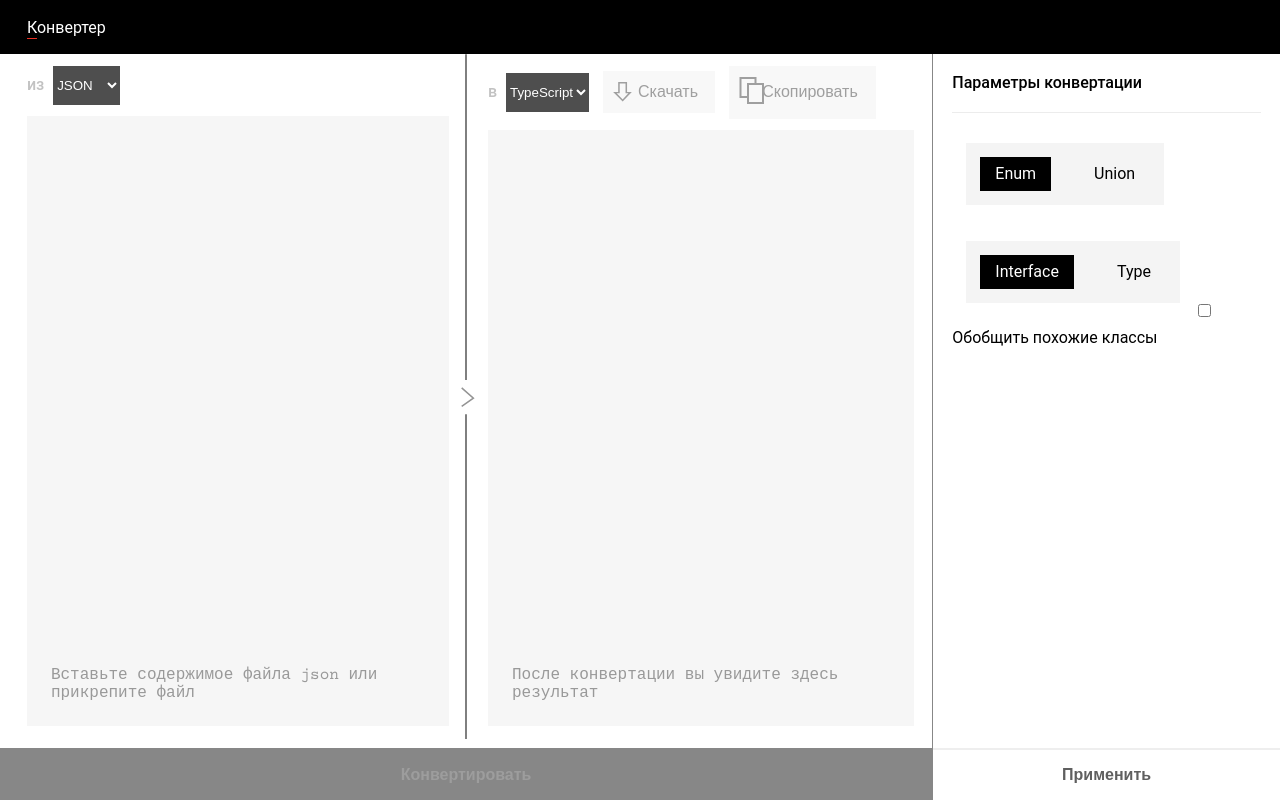
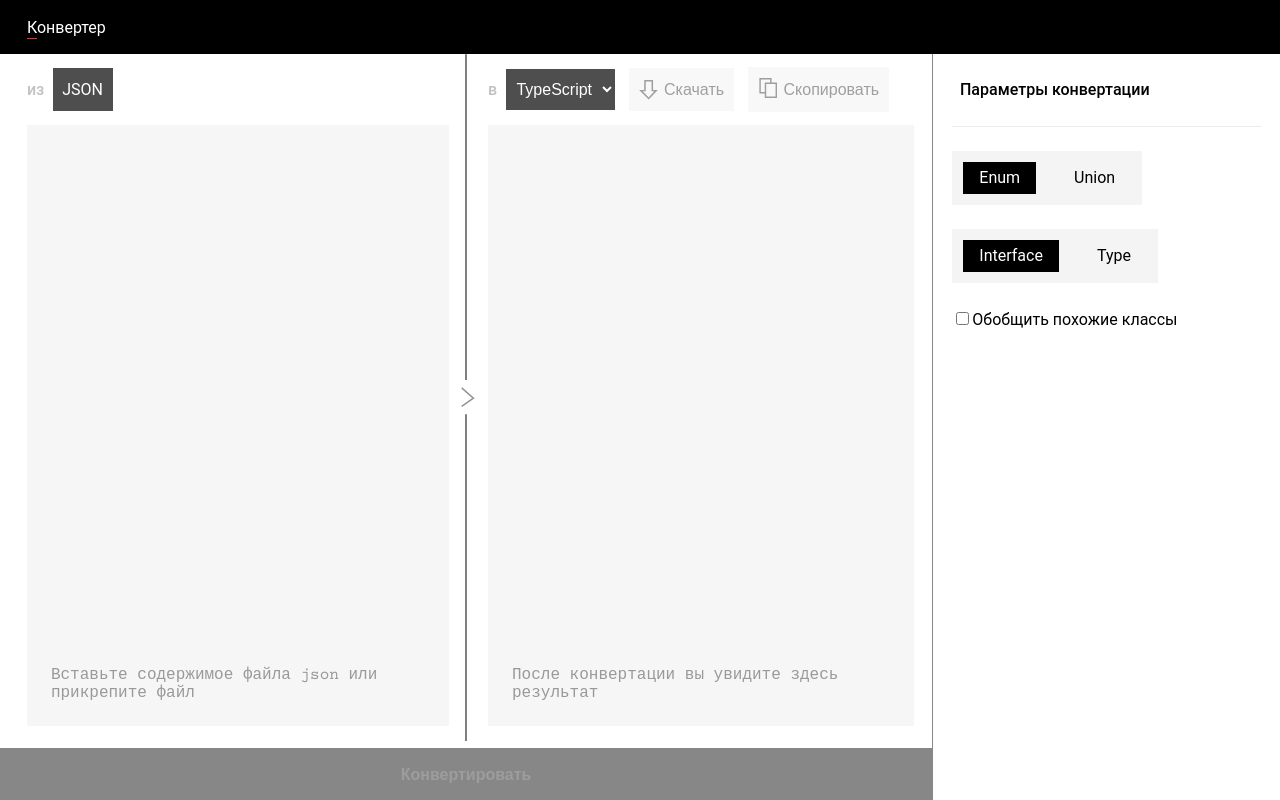
Before and after one commit to ArtyomYaprintsev/converter, a React (Vite) app: page / in a window 1280 px wide. Built offline with nearby package versions, Linux system fonts and the light colour scheme.

Commit message:
HTML + CSS update
1. Replace "FromType" select to div
2. Root fix for RedStripe.svg in header
3. Fixed runtime errors with selects
4. Some visual fixes
5. Sidebar visual update

```diff
--- a/src/App.css
+++ b/src/App.css
@@ -35,7 +35,7 @@ header {
 }
 
 .RedStripe {
-  background-image: url(assets/RedStripe.svg);
+  background-image: url(./assets/RedStripe.svg);
   background-repeat: no-repeat;
   background-position: 50%;
   background-size: 100%;
@@ -66,14 +66,26 @@ select > option {
   font-weight: 500;
 }
 
-#FromTypes {
-  padding-top: 1.4vh;
-  padding-bottom: 1.4vh;
+.FromTypes {
+  display: flex;
+  flex-flow: row;
+  background-color: #4E4E4E;
+  color: white;
+  padding-left: 0.7vw;
+  padding-right: 0.8vw;
+  padding-top: 1.2vh;
+  padding-bottom: 1.2vh;
+  font-size: 2vh;
+  height: 2.9vh;
+  align-items: center;
 }
 
 #ToTypes {
+  padding-left: 0.5vw;
+  padding-right: 0.5vw;
   padding-top: 1.4vh;
   padding-bottom: 1.4vh;
+  font-size: 2vh;
 }
 
 textarea {
@@ -130,12 +142,17 @@ button {
   padding-top: 1.4vh;
   padding-bottom: 1.4vh;
   align-items: center;
+  height: 6vh;
 }
 
 .LeftSide .Block .Button {
   margin-right: 1.1vw;
   padding-top: 1.4vh;
   padding-bottom: 1.4vh;
+}
+
+.LeftSide .Block .Button.Copy {
+  padding-bottom: 1.19vh;
 }
 
 .LeftSide .Block .Header .Text {
@@ -198,10 +215,9 @@ button {
   opacity: 0.6;
 }
 
-.LeftSide .Copy .Icon {
+.LeftSide .Copy .Iconsvg {
   /* content: url(./assets/CopyIcon.svg); */
-  height: 5.4%;
-  width: 13%;
+  height: 2.5vh;
 }
 
 .LeftSide .Copy .Icon:disabled {
@@ -233,8 +249,7 @@ button {
 
 .LeftSide .Download .Icon {
   content: url(./assets/DownloadIcon.svg);
-  height: 10%;
-  width: 20%;
+  height: 2.5vh;
 }
 
 /* Разделяющий див со стрелкой – BetweenStripe */
@@ -270,7 +285,7 @@ button {
 
 .LeftSide .BetweenStripe .SecondStripe {
   content: url(./assets/FirstStripe.svg);
-  width: 0.266vh;
+  width: 0.268vh;
 }
 
 
@@ -292,14 +307,21 @@ button {
 }
 
 .RightSide .Header {
+  display: flex;
+  align-items: center;
   padding-top: 2vh;
+  padding-left: 0.6vw;
+  padding-right: 1vw;
   padding-bottom: 2vh;
   border-bottom: 0.15vh solid #ECECEC;
   font-weight: 500;
+  height: 5vh;
 }
 
-.RightSide .Body {
-  padding-top: 2vh;
+.RightSide .Container .Body {
+  padding-top: 3vh;
+  display: flex;
+  flex-flow: column;
 }
 
 
@@ -311,29 +333,45 @@ button {
   width: 100%;
 }
 
-.RadioButtonGroup {
+.RightSide .RadioButtonGroup {
   display: inline-block;
   overflow: hidden;
-  margin: 14px;
+  margin-bottom: 3vh;
 }
 
-.RadioButton {
+.RightSide .RadioButton {
   /* float: left; */
   display: inline-block;
 }
 
-.RadioButtonGroup input[type=radio] {
+.RightSide .RadioButtonGroup input[type=radio] {
   display: none;
 }
 
-.RadioButtonGroup label {
+.RightSide .RadioButtonGroup label {
   display: inline-block;
-	padding: 0px 15px;
-	line-height: 34px;
-	border: 14px solid #f4f4f4;
+	padding: 0px 2vh;
+	line-height: 4vh;
+	border: 1.4vh solid #f4f4f4;
   background-color: #F4F4F4;
 	cursor: pointer;
 	user-select: none;
+}
+
+.RightSide checkbox:before {
+  width: 2vh;
+  height: 2vh;
+  border-radius: 0;
+  border: none;
+  background-color: #F4F4F4;
+}
+
+.RightSide checkbox:after {
+  width: 2vh;
+  height: 2vh;
+  border-radius: 0;
+  border: none;
+  background-color: black;
 }
 
 /* Checked */
--- a/src/App.tsx
+++ b/src/App.tsx
@@ -116,14 +116,9 @@ function App() {
               <div className="Container">
                 <div className="Header">
                   <span className="Text">из</span>
-                  <select id="FromTypes">
-                    <option value="JSON" selected>
+                  <div className="FromTypes">
                     JSON
-                    </option>
-                    <option value="Another">
-                      Another
-                    </option>
-                  </select>
+                  </div>
                 </div>
                 <div className="Body">
                   <textarea className="TextArea" name="in" id="in" autoComplete="on" autoFocus value={input_value} onChange={inputChangeHandler} placeholder="Вставьте содержимое файла json или прикрепите файл"/>
@@ -139,8 +134,8 @@ function App() {
               <div className="Container">
                 <div className="Header">
                   <span className="Text">в</span>
-                  <select id="ToTypes">
-                    <option value="JSON" selected>
+                  <select id="ToTypes" defaultValue={"TypeScript"}>
+                    <option value="TypeScript">
                       TypeScript
                     </option>
                     <option value="Another">
@@ -152,7 +147,9 @@ function App() {
                     <span className="Title">Скачать</span>
                   </button>
                   <button className="Copy Button" disabled={!Boolean(output_value)} onClick={copy}>
-                    <div className="Icon"><img src={copiedpic} alt="" /></div>
+                    <div className="Icon">
+                      <img className="Iconsvg" src={copiedpic} alt="Иконка копирования" />
+                    </div>
                     <span className="Title">{copy_state}</span>
                   </button>
                 </div>
@@ -193,6 +190,7 @@ function App() {
                     <label htmlFor="type">Type</label>
                   </div>
                 </div>
+                <div className="AddittionOption">
                   <input type="checkbox" name="classes" id="classes" onClick={()=>{setSimilarclasses(!similarclasses_value)}} />
                   <label htmlFor="classes">Обобщить похожие классы</label>
                   {/* <button onClick={()=>setPopup(true)}>Ошибка</button>
@@ -200,8 +198,6 @@ function App() {
                 </div>
               </div>
             </div>
-          <div className="Footer">
-            <button className="Apply Button" onClick={()=>{console.log('Да, эта кнопка ничего не делает')}}>Применить</button>
           </div>
         </div>
       </main>
```
Lines whose indentation alone changed are shown as unchanged.
